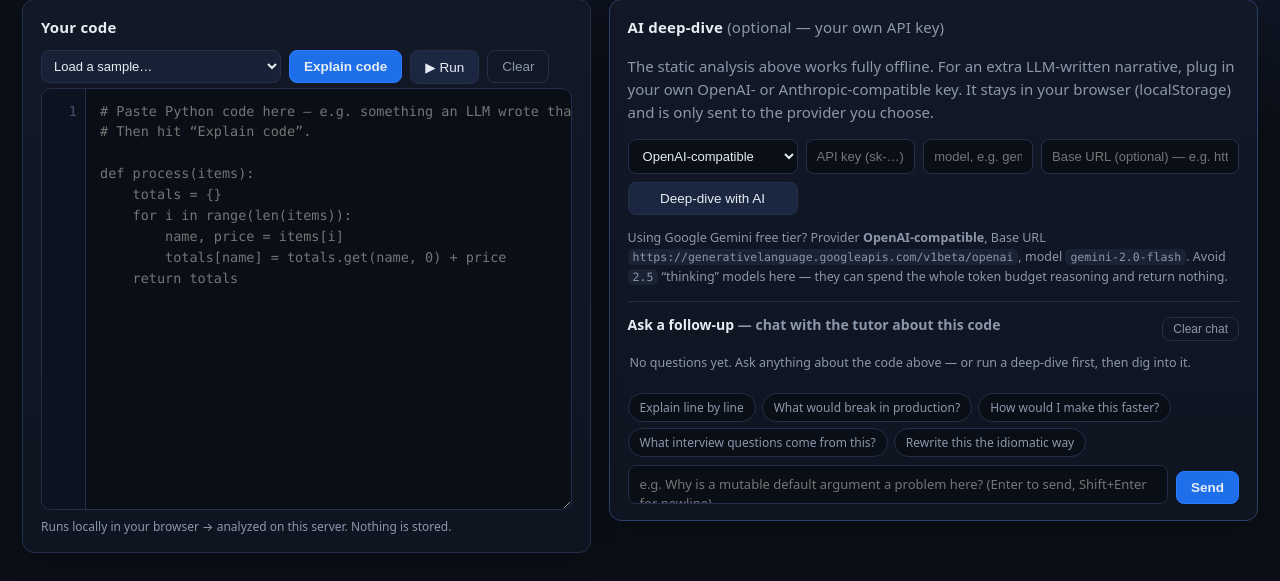
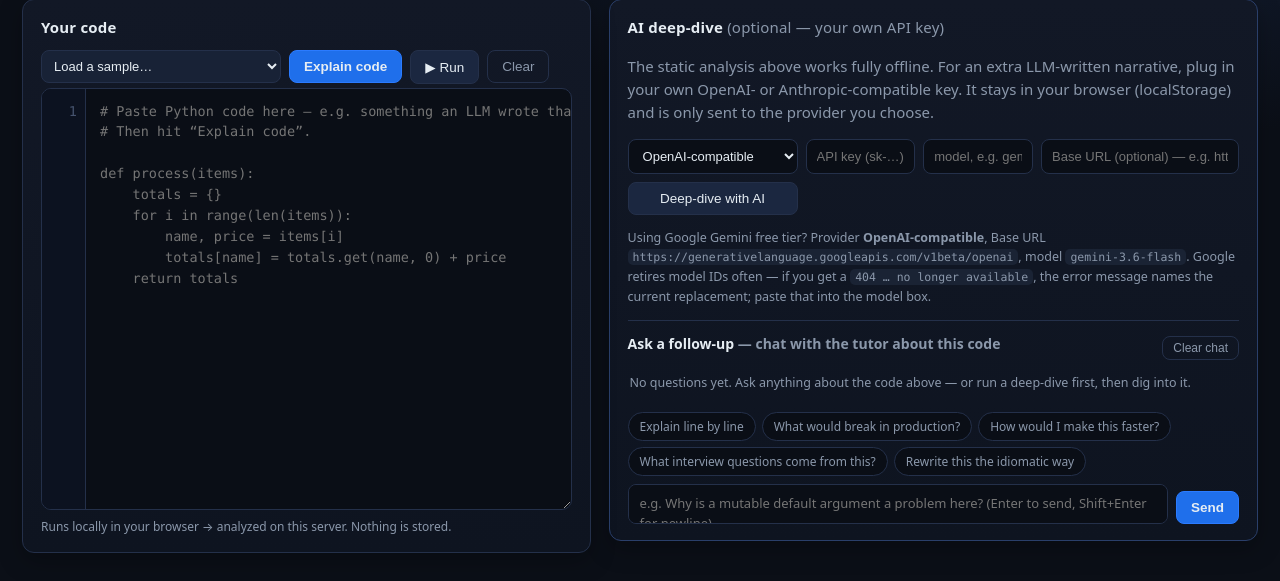
Before and after one commit to vignesh-ramesh-261/python-learning-agent, a Flask app: page / in a window 1280 px wide. Shown: the part 97-678 px from the top of the page. Run offline with Flask 3, Linux system fonts and the light colour scheme.

Commit message:
Update stale Gemini default model and auto-recover from retirement 404s
Google shut down gemini-2.0-flash on 2026-06-01, so the built-in default
for the Gemini host 404'd for anyone who left the model box blank.

- Default for generativelanguage.googleapis.com is now gemini-3.6-flash
  (GA July 2026).
- Defaults are now overridable without a code change, since provider
  model IDs churn fast:
    PLA_DEFAULT_MODEL=<model>                  # all providers
    PLA_DEFAULT_MODEL_<HOST_WITH_UNDERSCORES>  # one host
  Precedence: UI model box > per-host env > global env > built-in.
- The retirement 404 names its replacement ("use models/gemini-3.6-flash
  for the latest features"). Both the deep-dive and the chat now parse
  that out and render a "Switch to <model> and retry" button that
  updates the field, persists it, and re-issues the request.
- Dropped version-specific advice from the empty-response error and the
  UI hint; both now describe the "thinking model" failure mode generally
  rather than naming models that will themselves be retired.
- Regression test asserts no known-retired ID is ever shipped as a
  default, so this cannot silently come back.

57 tests pass.

Co-authored-by: arena-agent <297053741+arena-agent@users.noreply.github.com>

```diff
--- a/ai/llm.py
+++ b/ai/llm.py
@@ -9,6 +9,7 @@ from __future__ import annotations
 
 import json
 import os
+import re
 import socket
 import urllib.error
 import urllib.parse
@@ -29,8 +30,14 @@ DEFAULT_ANTHROPIC_MODEL = "claude-3-5-haiku-latest"
 # When someone points the OpenAI-compatible provider at a third-party gateway,
 # "gpt-4o-mini" does not exist there. Guess a sane default per known host so the
 # very common "I pasted a base URL but left model blank" case still works.
+#
+# NOTE: providers retire model IDs on a fast cadence (Google shut down
+# gemini-2.0-flash on 2026-06-01), so treat every entry here as a best-effort
+# hint that WILL go stale. Any of these can be overridden without a code change
+# by exporting e.g. PLA_DEFAULT_MODEL_GENERATIVELANGUAGE_GOOGLEAPIS_COM=<model>,
+# or globally with PLA_DEFAULT_MODEL. The model box in the UI always wins.
 BASE_URL_DEFAULT_MODELS = {
-    "generativelanguage.googleapis.com": "gemini-2.0-flash",
+    "generativelanguage.googleapis.com": "gemini-3.6-flash",
     "openrouter.ai": "openai/gpt-4o-mini",
     "api.groq.com": "llama-3.3-70b-versatile",
     "api.mistral.ai": "mistral-small-latest",
@@ -67,12 +74,26 @@ def _endpoint(base_url: str | None, default_base: str, path: str) -> str:
 
 
 def _default_model_for(base_url: str | None, fallback: str) -> str:
+    """Best-effort default model when the user leaves the model box blank.
+
+    Precedence: per-host env var > global env var > built-in table > fallback.
+    The env vars exist so a provider retiring a model ID never requires a code
+    change to stay usable.
+    """
+    override = os.environ.get("PLA_DEFAULT_MODEL", "").strip()
     base = (base_url or "").strip()
     if not base:
-        return fallback
+        return override or fallback
     if "://" not in base:
         base = "https://" + base
     host = (urllib.parse.urlparse(base).hostname or "").lower()
+
+    host_var = "PLA_DEFAULT_MODEL_" + re.sub(r"[^A-Z0-9]", "_", host.upper())
+    per_host = os.environ.get(host_var, "").strip()
+    if per_host:
+        return per_host
+    if override:
+        return override
     for known, model in BASE_URL_DEFAULT_MODELS.items():
         if host == known or host.endswith("." + known):
             return model
@@ -238,8 +259,8 @@ def _call_openai(api_key: str, model: str | None, messages: list[dict],
     if finish == "length":
         raise AIError(
             "The model hit the token limit before writing an answer. This happens with "
-            "Gemini 2.5 'thinking' models — try a non-thinking model such as "
-            "gemini-2.0-flash, or shorten the code."
+            "'thinking' models that spend the whole budget on reasoning — try a model "
+            "with thinking disabled or a lower reasoning effort, or shorten the code."
         )
     if finish in ("content_filter", "safety"):
         raise AIError("The provider's safety filter blocked this response.")
--- a/static/app.js
+++ b/static/app.js
@@ -458,7 +458,9 @@ $("#ai-key").value = localStorage.getItem(AI_KEYS[1]) || "";
 $("#ai-model").value = localStorage.getItem(AI_KEYS[2]) || "";
 $("#ai-baseurl").value = localStorage.getItem(AI_KEYS[3]) || "";
 
-$("#btn-ai").addEventListener("click", async () => {
+$("#btn-ai").addEventListener("click", runDeepDive);
+
+async function runDeepDive() {
   const code = codeEl.value.trim();
   if (!code) { aiStatus("Load some code first."); return; }
   const provider = $("#ai-provider").value;
@@ -487,13 +489,41 @@ $("#btn-ai").addEventListener("click", async () => {
     ];
     renderChat();
   } catch (e) {
-    aiStatus(`⚠️ ${e.message}`);
+    aiErrorStatus(e.message, runDeepDive);
   } finally {
     btn.disabled = false;
   }
-});
+}
 
 function aiStatus(text) { $("#ai-status").textContent = text; }
+
+/* Providers retire model IDs regularly. Their 404 usually names the
+   replacement ("use models/gemini-3.6-flash instead") — offer a one-click fix
+   instead of making the user hand-edit the model box. */
+function suggestedModelFrom(message) {
+  const m = /models\/([A-Za-z0-9._-]+)\s+for the latest|use\s+models\/([A-Za-z0-9._-]+)|try\s+models\/([A-Za-z0-9._-]+)/i
+    .exec(message || "");
+  const found = m && (m[1] || m[2] || m[3]);
+  if (!found) return null;
+  return found === $("#ai-model").value.trim() ? null : found;
+}
+
+function aiErrorStatus(message, retry) {
+  const box = $("#ai-status");
+  box.replaceChildren(document.createTextNode(`⚠️ ${message}`));
+  const better = suggestedModelFrom(message);
+  if (!better) return;
+  box.appendChild(document.createTextNode(" "));
+  box.appendChild(el("button", {
+    class: "chip-btn", type: "button", text: `Switch to ${better} and retry`,
+    onclick: () => {
+      $("#ai-model").value = better;
+      localStorage.setItem(AI_KEYS[2], better);
+      aiStatus("");
+      if (typeof retry === "function") retry();
+    },
+  }));
+}
 
 /* Inline markdown → DOM nodes. Text-only (textContent), so it is XSS-safe. */
 function renderInline(line) {
@@ -573,6 +603,22 @@ const chatStatusEl = $("#chat-status");
 
 function chatStatus(text) { chatStatusEl.textContent = text || ""; }
 
+function chatErrorStatus(message, retry) {
+  chatStatusEl.replaceChildren(document.createTextNode(`⚠️ ${message}`));
+  const better = suggestedModelFrom(message);
+  if (!better) return;
+  chatStatusEl.appendChild(document.createTextNode(" "));
+  chatStatusEl.appendChild(el("button", {
+    class: "chip-btn", type: "button", text: `Switch to ${better} and retry`,
+    onclick: () => {
+      $("#ai-model").value = better;
+      localStorage.setItem(AI_KEYS[2], better);
+      chatStatus("");
+      if (typeof retry === "function") retry();
+    },
+  }));
+}
+
 function aiSettings() {
   return {
     provider: $("#ai-provider").value,
@@ -651,7 +697,7 @@ async function sendChat() {
     chatHistory.pop();
     chatInputEl.value = question;
     autoGrow(chatInputEl);
-    chatStatus(`⚠️ ${e.message}`);
+    chatErrorStatus(e.message, sendChat);
   } finally {
     chatBusy = false;
     $("#btn-chat-send").disabled = false;
--- a/templates/index.html
+++ b/templates/index.html
@@ -103,7 +103,7 @@ def process(items):
                 <option value="anthropic">Anthropic</option>
               </select>
               <input id="ai-key" type="password" placeholder="API key (sk-…)" />
-              <input id="ai-model" type="text" placeholder="model, e.g. gemini-2.0-flash" />
+              <input id="ai-model" type="text" placeholder="model, e.g. gemini-3.6-flash" />
               <input id="ai-baseurl" type="text"
                 placeholder="Base URL (optional) — e.g. https://generativelanguage.googleapis.com/v1beta/openai" />
               <button id="btn-ai" class="btn">Deep-dive with AI</button>
@@ -112,8 +112,9 @@ def process(items):
             <p class="muted small">Using Google Gemini free tier? Provider
               <b>OpenAI-compatible</b>, Base URL
               <code>https://generativelanguage.googleapis.com/v1beta/openai</code>, model
-              <code>gemini-2.0-flash</code>. Avoid <code>2.5</code> “thinking” models here —
-              they can spend the whole token budget reasoning and return nothing.</p>
+              <code>gemini-3.6-flash</code>. Google retires model IDs often — if you get a
+              <code>404 … no longer available</code>, the error message names the current
+              replacement; paste that into the model box.</p>
             <div id="ai-output" class="ai-output hidden"></div>
 
             <div class="ai-chat">
```
Also changed, not shown: tests/test_llm.py (+44 -5 lines), README.md.
